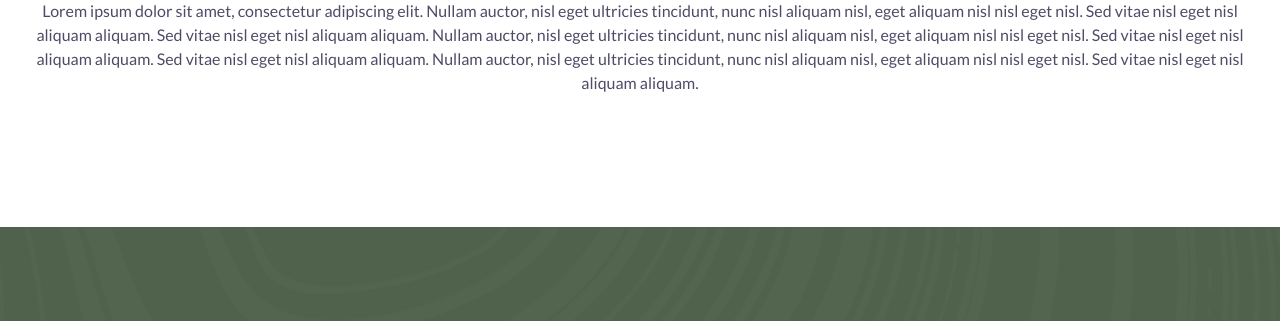
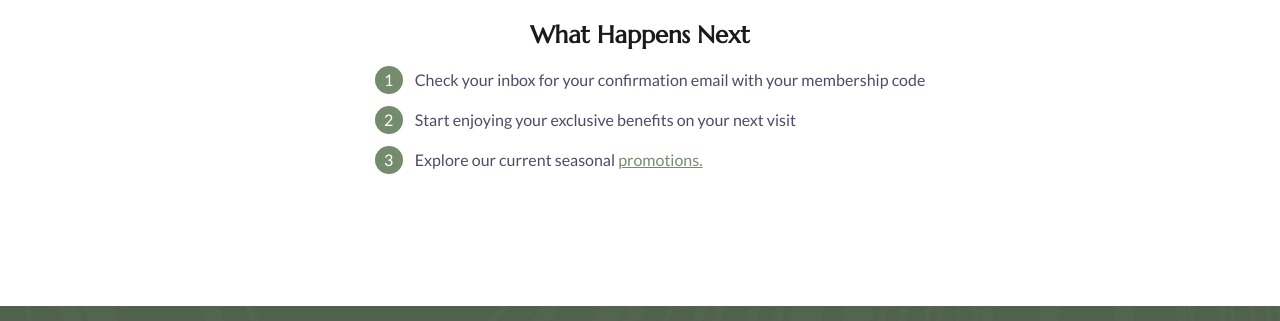
Before and after one commit to andrewbramwell/nur-nur-paradise, an Eleventy site: page src/content/pages/membership-join.html in a window 1280 px wide. Shown: the part 718-1039 px from the top of the page. Built offline with nearby package versions, Linux system fonts and the light colour scheme; Eleventy itself is replaced by a stand-in of ours; files that its build step writes are made by us from their sources; what @codestitchofficial/eleventy-plugin-sharp-images would draw is missing.

Commit message:
membership update

```diff
--- a/src/_includes/components/header.html
+++ b/src/_includes/components/header.html
@@ -79,7 +79,7 @@
                     </li>
                 {% endfor %}
                 <li class="cs-li">
-                        <a href="" class="cs-li-link">
+                        <a href="/" class="cs-li-link">
                             Gift Vouchers
                         </a>
                 </li>
--- a/src/assets/less/membership-join.less
+++ b/src/assets/less/membership-join.less
@@ -36,6 +36,18 @@
             /* 16px - 20px */
             margin: 0 0 (32/16rem) 0;
         }
+
+        h3 {
+            font-size: (24/16rem);
+            margin: 0 0 (16/16rem) 0;
+        }
+
+        a {
+            font-size: inherit;
+            line-height: inherit;
+            text-decoration: underline;
+            color: var(--primary);
+        }
     }
 }
 
@@ -53,3 +65,63 @@
         }
     }
 }
+
+/* Mobile - 360px */
+/* you can copy and paste these styles into the section CSS where you placed the #list-825 HTML, or you can place it in your global stylesheet so you can reuse the HTML in any Side By Side section on your site. That way when you make changes to it, it will also change everywhere in the site */
+#list-825 {
+    margin: 0 0 (32/16rem) 0;
+    /* 16px - 20px */
+    padding-left: clamp(1rem, 2vw, 1.25rem);
+    display: flex;
+    flex-direction: column;
+    /* 8px - 12px */
+    gap: clamp(0.5rem, 1vw, 0.75rem);
+
+    .cs-li {
+        list-style: none;
+        /* 14px - 18px */
+
+        line-height: 1.5em;
+        margin: 0;
+        color: var(--bodyTextColor);
+        position: relative;
+        display: flex;
+        justify-content: flex-start;
+        align-items: center;
+    }
+
+    .cs-number {
+        /* 14px - 16px */
+        font-size: clamp(0.875rem, 1.6vw, 1rem);
+        /* 24px - 28px */
+        width: clamp(1.5rem, 2.9vw, 1.75rem);
+        height: clamp(1.5rem, 2.9vw, 1.75rem);
+        margin-right: (12/16rem);
+        border-radius: 50%;
+        background: var(--primary);
+        color: #fff;
+        display: flex;
+        justify-content: center;
+        align-items: center;
+        /* we set this element to align to the top of the li, so if there's
+        multiple lines it will stay at the top instead of the center of the text */
+        align-self: flex-start;
+        /* prevents flexbox from squishing it */
+        flex: none;
+    }
+}
+
+/* Dark Mode, copy and paste only the styles inside the #list-825 brackets into your section's dark mode media query */
+body.dark-mode {
+    #list-825 {
+        .cs-li {
+            color: var(--bodyTextColorWhite);
+        }
+
+        .cs-number {
+            font-weight: bold;
+            color: #000;
+            background-color: var(--bodyTextColorWhite);
+        }
+    }
+}
--- a/src/content/pages/membership-join.html
+++ b/src/content/pages/membership-join.html
@@ -1,6 +1,6 @@
 ---
 title: 'Membership Join | Nur Nur Paradise'
-description: 'Find Nur Nur Paradise Thai restaurant in Kenilworth. Book a table, view our opening hours, or enquire about private dining and special occasions.'
+description: 'Nur Nur Paradise Membership Program Joined'
 preloadImg: '/assets/images/banner.webp'
 permalink: 'membership-join/'
 eleventyNavigation:
@@ -37,10 +37,25 @@
     <div class="cs-container">
         <div class="cs-content">
             <span class="cs-topper">Membership</span>
-            <h2 class="cs-title">Thank You For Joining Nur Nur Paradise Membership Program</h2>
+            <h2 class="cs-title">Welcome to Nur Nur Paradise Membership!</h2>
             <p class="cs-text">
-                Lorem ipsum dolor sit amet, consectetur adipiscing elit. Nullam auctor, nisl eget ultricies tincidunt, nunc nisl aliquam nisl, eget aliquam nisl nisl eget nisl. Sed vitae nisl eget nisl aliquam aliquam. Sed vitae nisl eget nisl aliquam aliquam. Nullam auctor, nisl eget ultricies tincidunt, nunc nisl aliquam nisl, eget aliquam nisl nisl eget nisl. Sed vitae nisl eget nisl aliquam aliquam. Sed vitae nisl eget nisl aliquam aliquam. Nullam auctor, nisl eget ultricies tincidunt, nunc nisl aliquam nisl, eget aliquam nisl nisl eget nisl. Sed vitae nisl eget nisl aliquam aliquam.
+                Your unique membership code will be sent to your email address within the next 24 hours. Please keep this code handy when making reservations to ensure all your membership benefits are applied.
             </p>
+            <h3 class="h3">What Happens Next</h3>
+            <ul id="list-825" class="cs-ul">
+                <li class="cs-li">
+                    <span class="cs-number">1</span>
+                    Check your inbox for your confirmation email with your membership code
+                </li>
+                <li class="cs-li">
+                    <span class="cs-number">2</span>
+                    Start enjoying your exclusive benefits on your next visit
+                </li>
+                <li class="cs-li">
+                    <span class="cs-number">3</span>
+                    Explore our current seasonal&nbsp;<a href="/promotions/">promotions.</a>
+                </li>
+            </ul>
         </div>
     </div>
 </section>
```
Also changed, not shown: src/content/blog/post-1.md (+1 -1 lines), src/content/pages/membership.html (+6 -3 lines), src/assets/css/membership-join.css.
